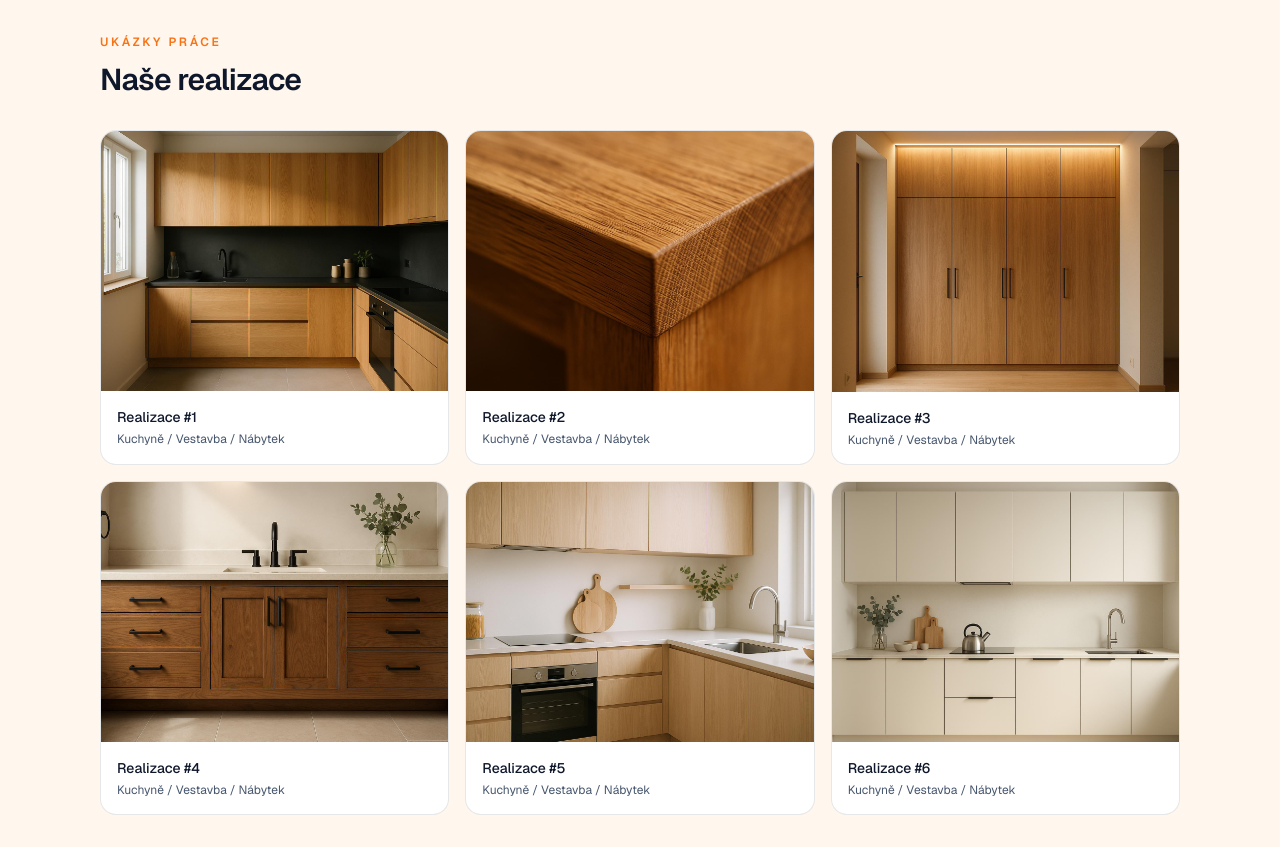
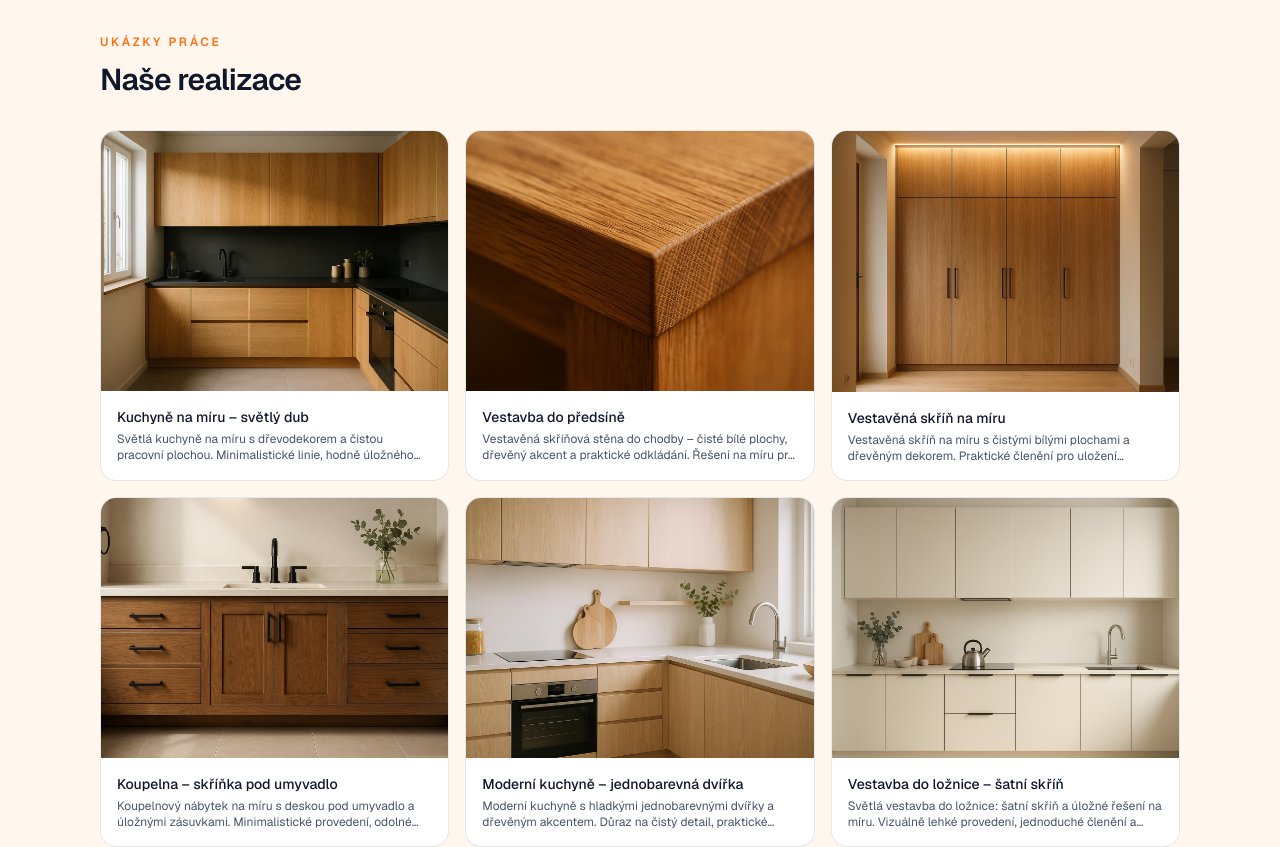
Before and after one commit to Vokurcak68/pro-interior, a Next.js app: page / in a window 1280 px wide. Shown: the part 1060-1907 px from the top of the page. Built offline with nearby package versions, Linux system fonts and the light colour scheme.

Commit message:
fix(home): realizace preview driven by realizaceStore (first 6 published)

```diff
--- a/src/app/page.tsx
+++ b/src/app/page.tsx
@@ -2,6 +2,7 @@ import Link from "next/link";
 import { SiteHeader } from "@/components/SiteHeader";
 import { SiteFooter } from "@/components/SiteFooter";
 import { Section } from "@/components/Section";
+import { listRealizace } from "@/lib/realizaceStore";
 
 const services = [
   {
@@ -19,6 +20,8 @@ const services = [
 ];
 
 export default function Home() {
+  const realizace = listRealizace({ includeUnpublished: false }).slice(0, 6);
+
   return (
     <div className="min-h-full flex flex-col">
       <main className="flex-1">
@@ -103,25 +106,27 @@ export default function Home() {
         {/* REALIZACE PREVIEW */}
         <Section title="Naše realizace" kicker="Ukázky práce">
           <div className="grid gap-4 sm:grid-cols-2 lg:grid-cols-3">
-            {Array.from({ length: 6 }).map((_, i) => (
-              <div
-                key={i}
-                className="rounded-2xl border overflow-hidden"
+            {realizace.map((it) => (
+              <Link
+                key={it.id}
+                href={`/realizace/${it.id}`}
+                className="rounded-2xl border overflow-hidden block"
                 style={{ borderColor: "var(--line)", background: "var(--surface)" }}
               >
                 <div
                   className="aspect-[4/3] w-full bg-center bg-cover"
                   style={{
-                    backgroundImage:
-                      `url(/realizace/hero-${(i % 6) + 1}.jpg), linear-gradient(135deg, rgba(249,115,22,.10), rgba(245,158,11,.06))`,
+                    backgroundImage: it.imageUrl
+                      ? `url(${it.imageUrl}), linear-gradient(135deg, rgba(249,115,22,.10), rgba(245,158,11,.06))`
+                      : "linear-gradient(135deg, rgba(249,115,22,.10), rgba(245,158,11,.06))",
                   }}
-                  aria-label={`Realizace ${i + 1}`}
+                  aria-label={it.title}
                 />
                 <div className="p-4">
-                  <div className="text-sm font-medium text-slate-900">Realizace #{i + 1}</div>
-                  <div className="mt-1 text-xs text-slate-600">Kuchyně / Vestavba / Nábytek</div>
+                  <div className="text-sm font-medium text-slate-900">{it.title}</div>
+                  <div className="mt-1 text-xs text-slate-600 line-clamp-2">{it.description}</div>
                 </div>
-              </div>
+              </Link>
             ))}
           </div>
 
```
